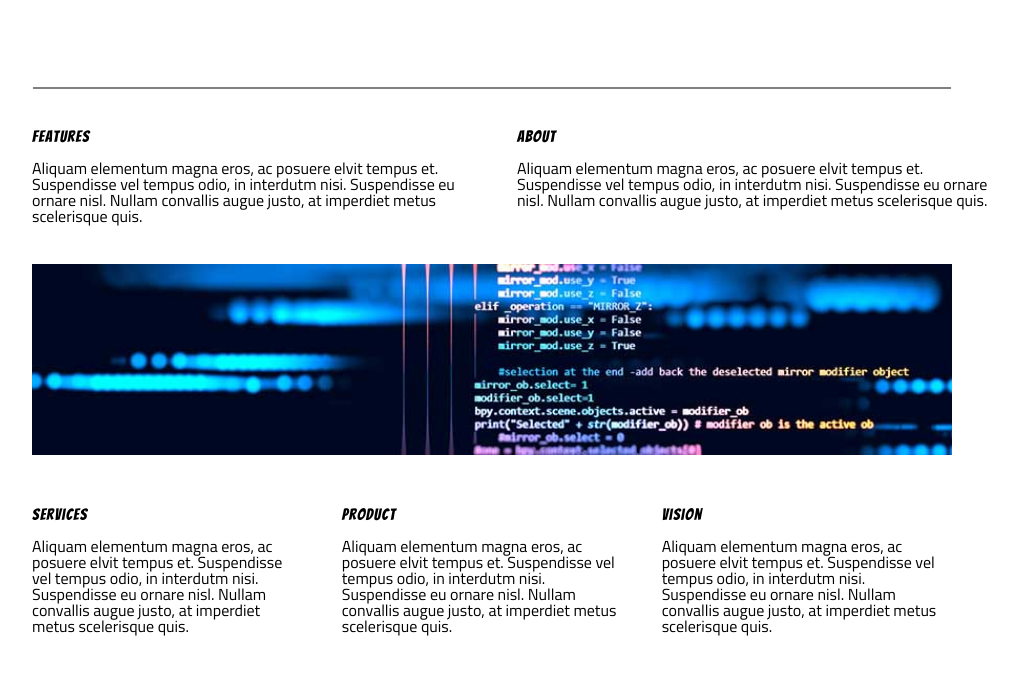
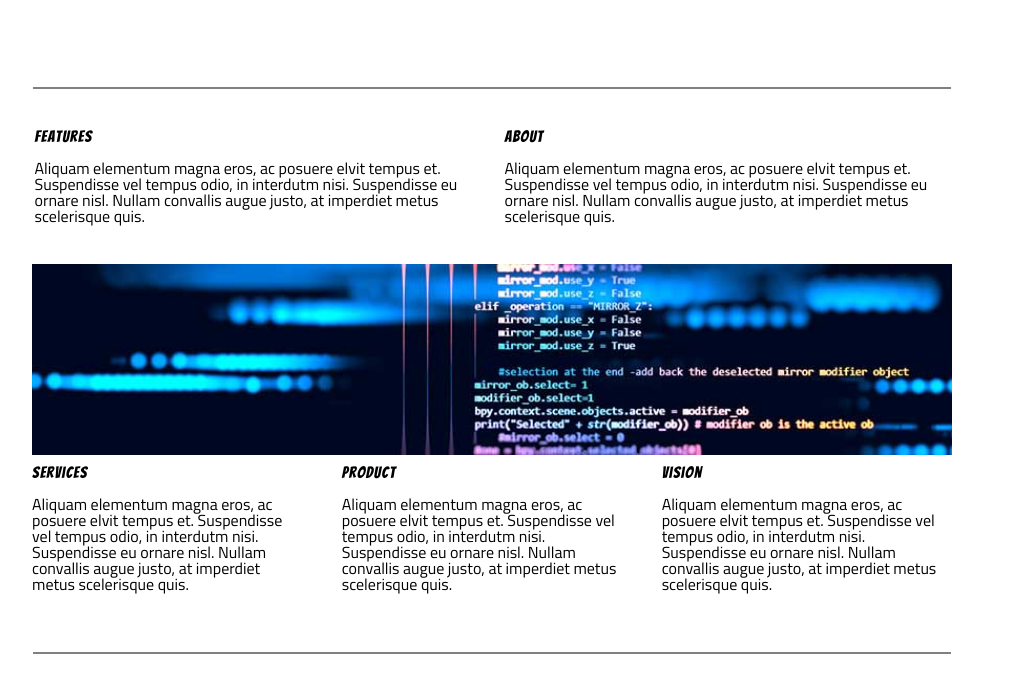
Before and after one commit to maribelcuales/FlexBox-UI-III-Flexbox-, a website: page great-idea/index.html in a window 1280 px wide. Shown: the part 583-1274 px from the top of the page, without its empty margins (148-1166 px from the left). Drawn offline with Linux system fonts and the light colour scheme.

Commit message:
adjusted padding and margin to top-content class

```diff
--- a/great-idea/css/index.css
+++ b/great-idea/css/index.css
@@ -193,7 +193,7 @@ button {
 	width: 485px;
 	flex-direction: column;
 	margin: auto;
-	padding-left: 25px;
+	padding-left: 40px;
 }
 
 .about-content {
@@ -206,22 +206,28 @@ button {
 	width: 470px; */
 
 	/* refactor to flex */
-
 	width: 485px;
 	flex-direction: column;
-
+	margin: auto;
+	padding-right: 15px;
 }
 
+/* middle-image */
+
 .middle-img {
-	display: inline-block;
+	/* display: inline-block;
 	margin: auto;
 	padding-left: 50px;
 	padding-right: 50px;
 	padding-bottom: 40px;
-	width: 100%;
+	width: 100%; */
 
 	/* refactor to flex */
-
+	display: flex;
+	margin: auto;
+	width: 100%;
+	padding-left: 50px;
+	padding-right: 50px;
 }
 
 .bottom-content {
```
